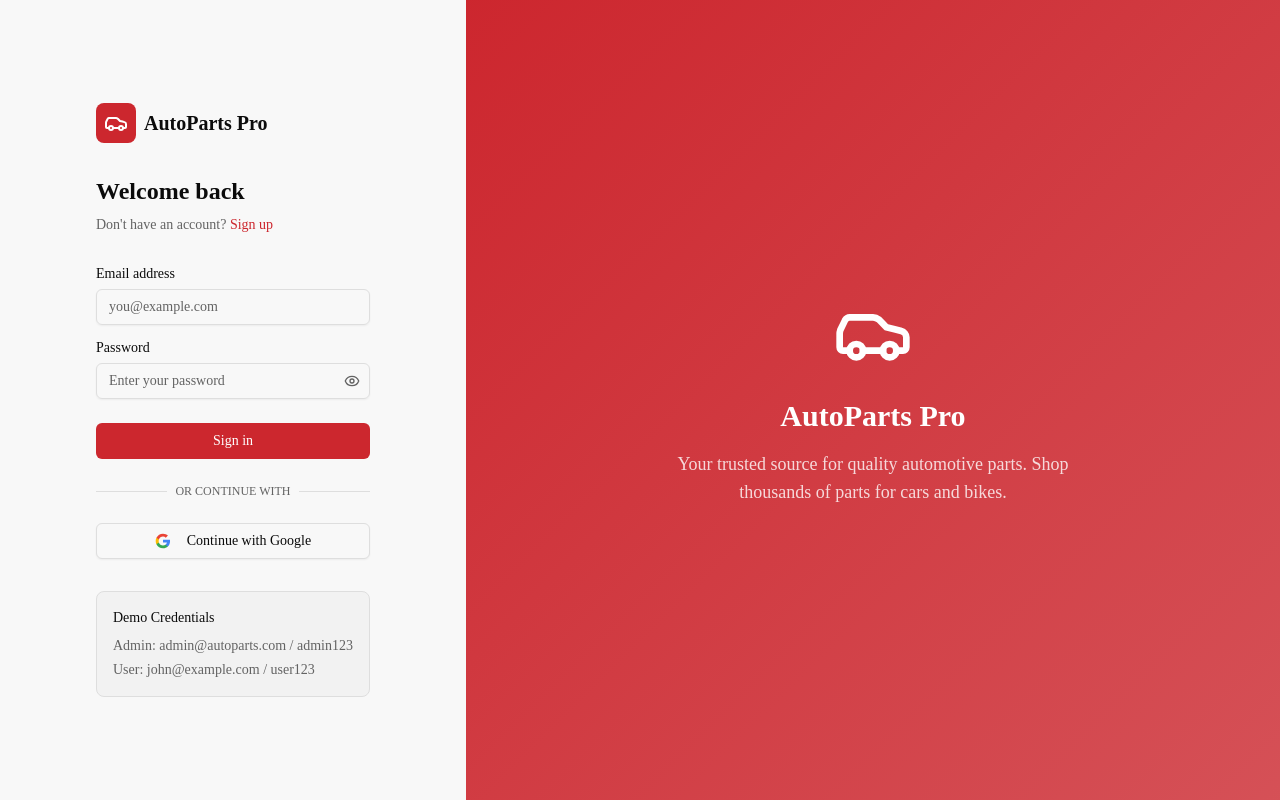
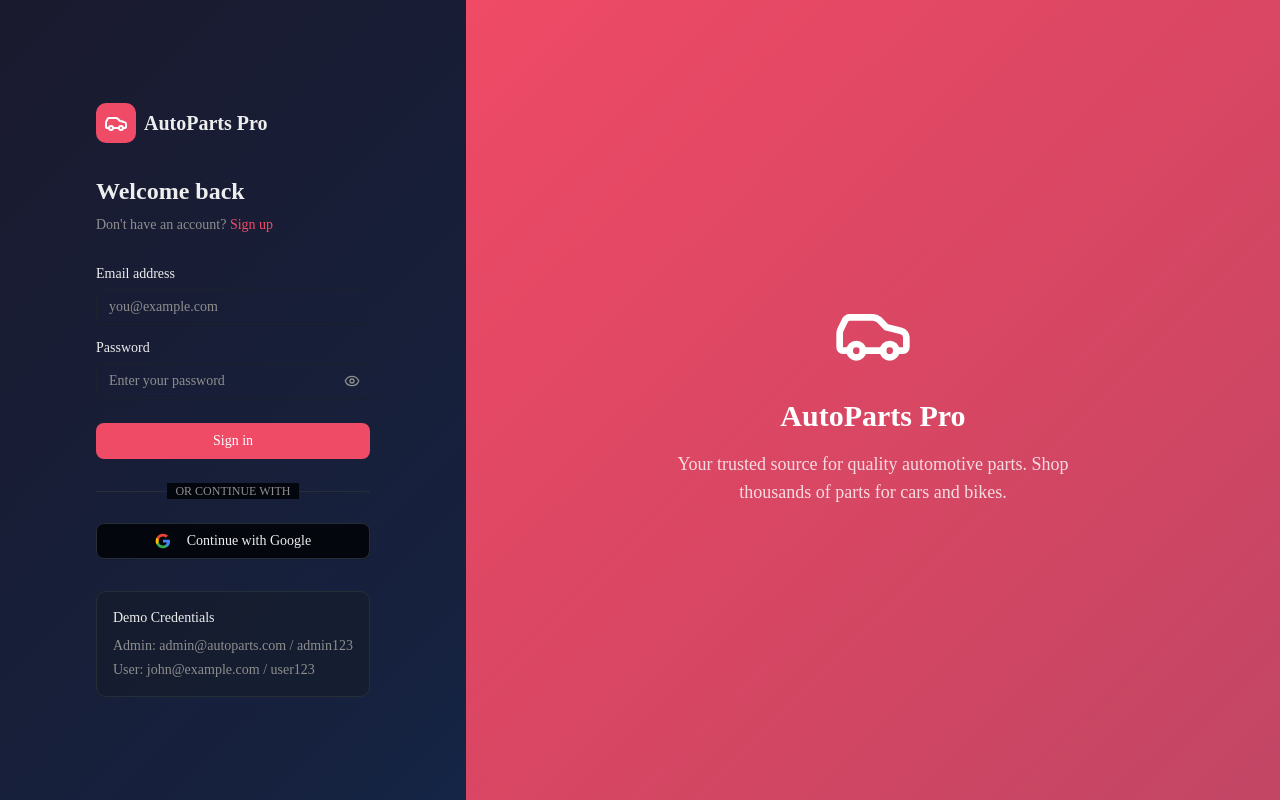
Before and after one commit to VishalMaurya15031/Automotive-Parts-E-commerce-Website, a Next.js app: page /login in a window 1280 px wide. Built offline with nearby package versions, Linux system fonts and the light colour scheme.

Commit message:
feat: apply colorful dark theme across the site\n\nUpdate globals.css with dark gradient background and vibrant accents; redesign header, home page sections, and footer.

```diff
--- a/app/globals.css
+++ b/app/globals.css
@@ -4,39 +4,39 @@
 @custom-variant dark (&:is(.dark *));
 
 :root {
-  --background: oklch(0.98 0 0);
-  --foreground: oklch(0.15 0 0);
-  --card: oklch(1 0 0);
-  --card-foreground: oklch(0.15 0 0);
-  --popover: oklch(1 0 0);
-  --popover-foreground: oklch(0.15 0 0);
-  --primary: oklch(0.55 0.2 25);
+  --background: oklch(0.12 0.02 260);
+  --foreground: oklch(0.95 0 0);
+  --card: oklch(0.18 0.02 260);
+  --card-foreground: oklch(0.95 0 0);
+  --popover: oklch(0.18 0.02 260);
+  --popover-foreground: oklch(0.95 0 0);
+  --primary: oklch(0.65 0.2 15);
   --primary-foreground: oklch(1 0 0);
-  --secondary: oklch(0.95 0 0);
-  --secondary-foreground: oklch(0.2 0 0);
-  --muted: oklch(0.95 0 0);
-  --muted-foreground: oklch(0.5 0 0);
-  --accent: oklch(0.55 0.15 145);
-  --accent-foreground: oklch(1 0 0);
+  --secondary: oklch(0.25 0.02 260);
+  --secondary-foreground: oklch(0.95 0 0);
+  --muted: oklch(0.22 0.02 260);
+  --muted-foreground: oklch(0.65 0 0);
+  --accent: oklch(0.7 0.15 175);
+  --accent-foreground: oklch(0.1 0 0);
   --destructive: oklch(0.55 0.22 27);
   --destructive-foreground: oklch(1 0 0);
-  --border: oklch(0.9 0 0);
-  --input: oklch(0.9 0 0);
-  --ring: oklch(0.55 0.2 25);
-  --chart-1: oklch(0.55 0.2 25);
-  --chart-2: oklch(0.55 0.15 145);
-  --chart-3: oklch(0.4 0.07 227);
-  --chart-4: oklch(0.75 0.15 85);
-  --chart-5: oklch(0.65 0.18 70);
-  --radius: 0.5rem;
-  --sidebar: oklch(0.15 0 0);
+  --border: oklch(0.3 0.02 260);
+  --input: oklch(0.25 0.02 260);
+  --ring: oklch(0.65 0.2 15);
+  --chart-1: oklch(0.65 0.2 15);
+  --chart-2: oklch(0.7 0.15 175);
+  --chart-3: oklch(0.75 0.18 85);
+  --chart-4: oklch(0.65 0.2 303);
+  --chart-5: oklch(0.65 0.22 45);
+  --radius: 0.625rem;
+  --sidebar: oklch(0.12 0.02 260);
   --sidebar-foreground: oklch(0.95 0 0);
-  --sidebar-primary: oklch(0.55 0.2 25);
+  --sidebar-primary: oklch(0.65 0.2 15);
   --sidebar-primary-foreground: oklch(1 0 0);
-  --sidebar-accent: oklch(0.25 0 0);
+  --sidebar-accent: oklch(0.25 0.02 260);
   --sidebar-accent-foreground: oklch(0.95 0 0);
-  --sidebar-border: oklch(0.3 0 0);
-  --sidebar-ring: oklch(0.55 0.2 25);
+  --sidebar-border: oklch(0.3 0.02 260);
+  --sidebar-ring: oklch(0.65 0.2 15);
 }
 
 .dark {
@@ -120,6 +120,9 @@
     @apply border-border outline-ring/50;
   }
   body {
-    @apply bg-background text-foreground;
+    @apply text-foreground;
+    background: linear-gradient(135deg, #1a1a2e 0%, #16213e 50%, #0f3460 100%);
+    background-attachment: fixed;
+    min-height: 100vh;
   }
 }
--- a/components/footer.tsx
+++ b/components/footer.tsx
@@ -3,49 +3,49 @@ import { Car, Mail, Phone, MapPin } from "lucide-react"
 
 export function Footer() {
   return (
-    <footer className="border-t border-border bg-muted/30">
+    <footer className="border-t border-white/10 bg-[#0f0f1a]">
       <div className="mx-auto max-w-7xl px-4 py-12">
         <div className="grid gap-8 sm:grid-cols-2 lg:grid-cols-4">
           {/* Brand */}
           <div className="space-y-4">
             <Link href="/" className="flex items-center gap-2">
-              <div className="flex h-9 w-9 items-center justify-center rounded-lg bg-primary">
-                <Car className="h-5 w-5 text-primary-foreground" />
+              <div className="flex h-9 w-9 items-center justify-center rounded-lg bg-gradient-to-br from-[#e94560] to-[#ff6b6b]">
+                <Car className="h-5 w-5 text-white" />
               </div>
-              <span className="text-xl font-bold text-foreground">
+              <span className="text-xl font-bold text-white">
                 AutoParts Pro
               </span>
             </Link>
-            <p className="text-sm text-muted-foreground">
+            <p className="text-sm text-gray-400">
               Your trusted source for quality automotive parts. We offer a wide selection of car and bike parts at competitive prices.
             </p>
           </div>
 
           {/* Quick Links */}
           <div className="space-y-4">
-            <h3 className="font-semibold text-foreground">Quick Links</h3>
+            <h3 className="font-semibold text-white">Quick Links</h3>
             <nav className="flex flex-col gap-2">
               <Link
                 href="/products?category=car"
-                className="text-sm text-muted-foreground transition-colors hover:text-foreground"
+                className="text-sm text-gray-400 transition-colors hover:text-[#e94560]"
               >
                 Car Parts
               </Link>
               <Link
                 href="/products?category=bike"
-                className="text-sm text-muted-foreground transition-colors hover:text-foreground"
+                className="text-sm text-gray-400 transition-colors hover:text-[#4ecdc4]"
               >
                 Bike Parts
               </Link>
               <Link
                 href="/cart"
-                className="text-sm text-muted-foreground transition-colors hover:text-foreground"
+                className="text-sm text-gray-400 transition-colors hover:text-white"
               >
                 Shopping Cart
               </Link>
               <Link
                 href="/login"
-                className="text-sm text-muted-foreground transition-colors hover:text-foreground"
+                className="text-sm text-gray-400 transition-colors hover:text-white"
               >
                 My Account
               </Link>
@@ -54,29 +54,29 @@ export function Footer() {
 
           {/* Categories */}
           <div className="space-y-4">
-            <h3 className="font-semibold text-foreground">Categories</h3>
+            <h3 className="font-semibold text-white">Categories</h3>
             <nav className="flex flex-col gap-2">
               <Link
                 href="/products?subcategory=Brakes"
-                className="text-sm text-muted-foreground transition-colors hover:text-foreground"
+                className="text-sm text-gray-400 transition-colors hover:text-white"
               >
                 Brakes
               </Link>
               <Link
                 href="/products?subcategory=Engine"
-                className="text-sm text-muted-foreground transition-colors hover:text-foreground"
+                className="text-sm text-gray-400 transition-colors hover:text-white"
               >
                 Engine Parts
               </Link>
               <Link
                 href="/products?subcategory=Lighting"
-                className="text-sm text-muted-foreground transition-colors hover:text-foreground"
+                className="text-sm text-gray-400 transition-colors hover:text-white"
               >
                 Lighting
               </Link>
               <Link
                 href="/products?subcategory=Exhaust"
-                className="text-sm text-muted-foreground transition-colors hover:text-foreground"
+                className="text-sm text-gray-400 transition-colors hover:text-white"
               >
                 Exhaust Systems
               </Link>
@@ -85,26 +85,26 @@ export function Footer() {
 
           {/* Contact */}
           <div className="space-y-4">
-            <h3 className="font-semibold text-foreground">Contact Us</h3>
+            <h3 className="font-semibold text-white">Contact Us</h3>
             <div className="flex flex-col gap-3">
-              <div className="flex items-center gap-2 text-sm text-muted-foreground">
-                <Mail className="h-4 w-4" />
+              <div className="flex items-center gap-2 text-sm text-gray-400">
+                <Mail className="h-4 w-4 text-[#e94560]" />
                 support@autopartspro.com
               </div>
-              <div className="flex items-center gap-2 text-sm text-muted-foreground">
-                <Phone className="h-4 w-4" />
+              <div className="flex items-center gap-2 text-sm text-gray-400">
+                <Phone className="h-4 w-4 text-[#4ecdc4]" />
                 +1 (555) 123-4567
               </div>
-              <div className="flex items-start gap-2 text-sm text-muted-foreground">
-                <MapPin className="h-4 w-4 mt-0.5" />
+              <div className="flex items-start gap-2 text-sm text-gray-400">
+                <MapPin className="h-4 w-4 mt-0.5 text-[#feca57]" />
                 <span>123 Auto Street, Motor City, MC 12345</span>
               </div>
             </div>
           </div>
         </div>
 
-        <div className="mt-8 border-t border-border pt-8">
-          <p className="text-center text-sm text-muted-foreground">
+        <div className="mt-8 border-t border-white/10 pt-8">
+          <p className="text-center text-sm text-gray-500">
             2024 AutoParts Pro. All rights reserved.
           </p>
         </div>
```
Also changed, not shown: app/page.tsx (+40 -31 lines), components/header.tsx (+24 -24 lines).
